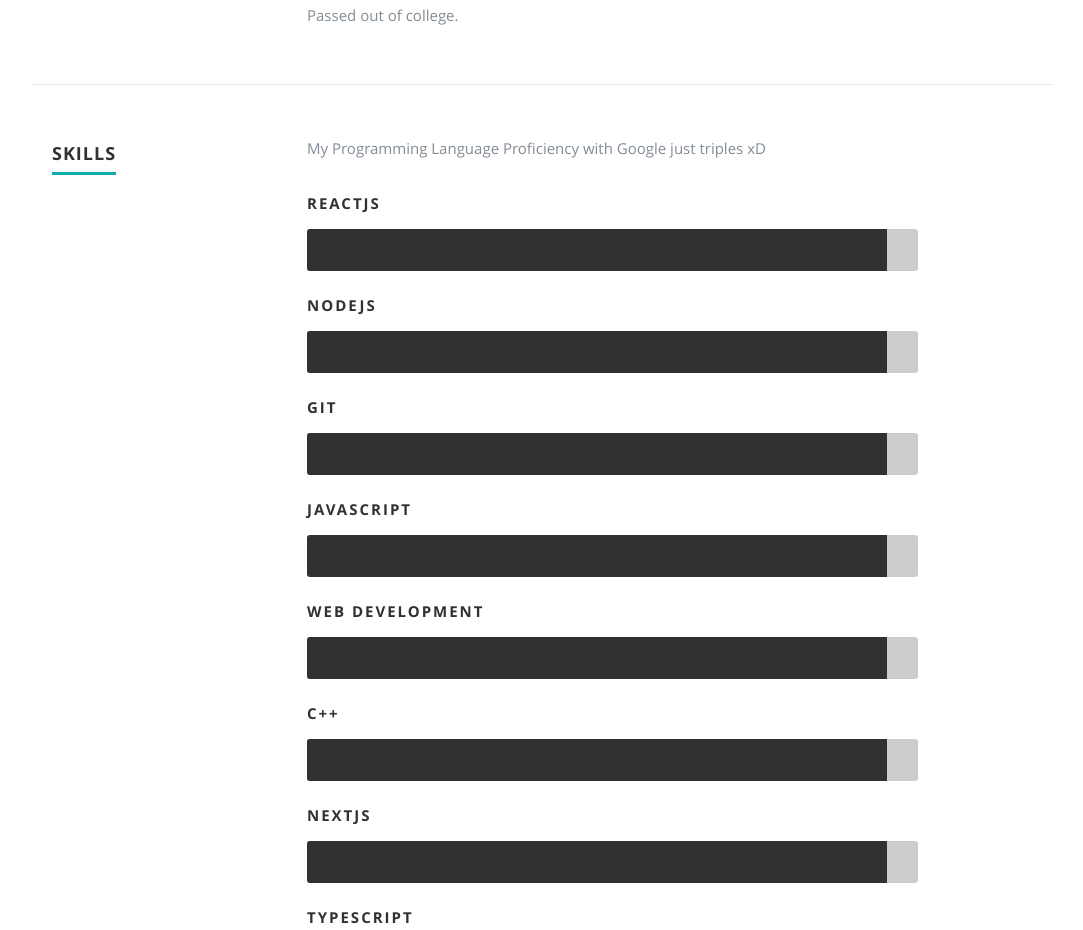
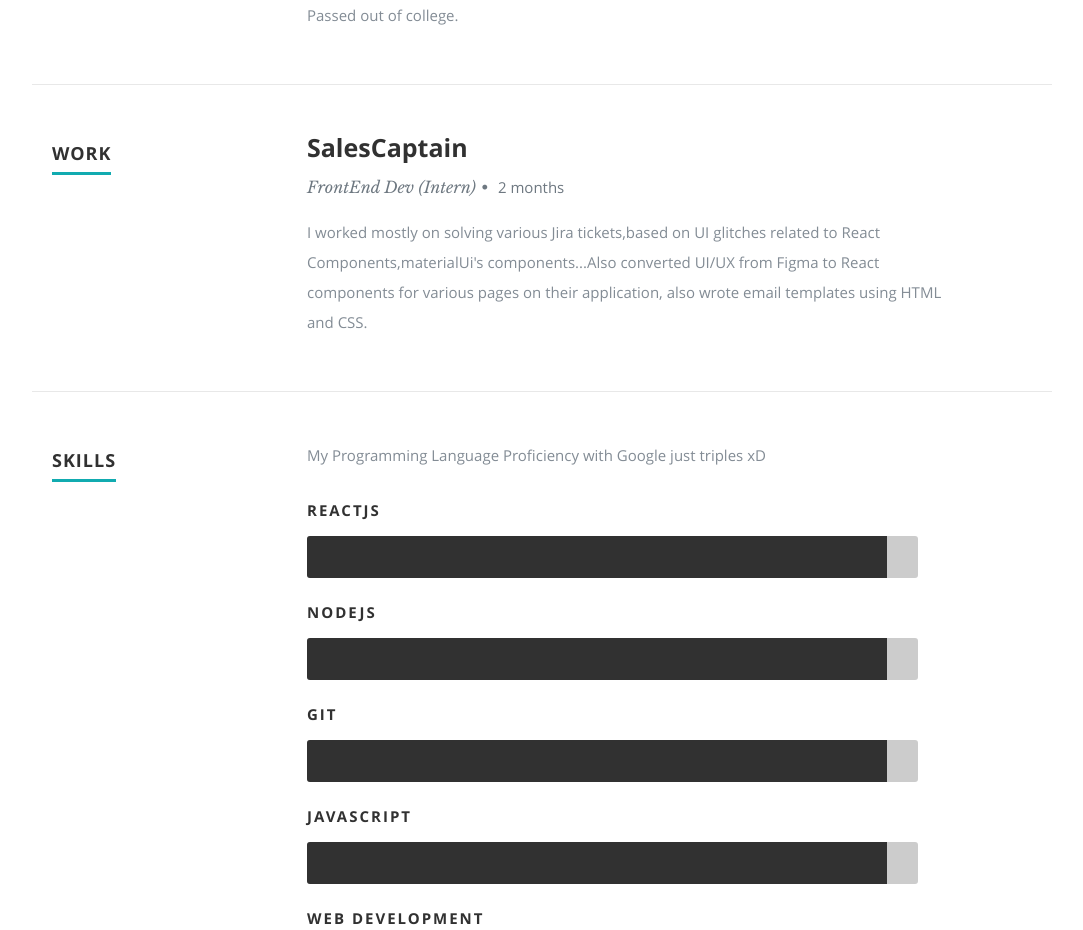
Before and after one commit to singh-kashish/portfolio, a React (Create React App) app: page / in a window 1280 px wide. Shown: the part 1580-2510 px from the top of the page, without its empty margins (98-1181 px from the left). Built offline with nearby package versions, Linux system fonts and the light colour scheme.

Commit message:
Update Resume.js

```diff
--- a/src/Components/Resume.js
+++ b/src/Components/Resume.js
@@ -54,7 +54,7 @@
         </div>
       </div>
 
-      {/* <div className="row work">
+      {<div className="row work">
         <div className="three columns header-col">
           <h1>
             <span>Work</span>
@@ -62,7 +62,7 @@
         </div>
 
         <div className="nine columns main-col">{work}</div>
-      </div> */}
+      </div>}
 
       <div className="row skill">
         <div className="three columns header-col">
```
